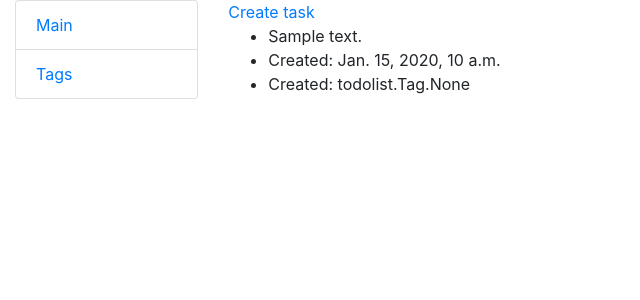
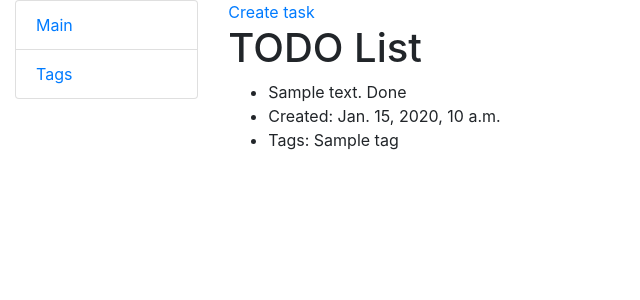
Before and after one commit to ZabFTFT/todo-list, a Django app: page / in a window 1280 px wide. Shown: the top 300 px of the page, without its empty margins (0-640 px from the left). Run offline with Django 4.2, Linux system fonts and the light colour scheme; tables that the repository leaves empty hold one stand-in row (values such as "Sample post").

Commit message:
update models and task_list template with ordering and tags display

```diff
--- a/templates/todolist/task_list.html
+++ b/templates/todolist/task_list.html
@@ -2,12 +2,24 @@
 
 {% block content %}
   <a href="{% url 'todolist:create-task' %}">Create task</a>
+  <h1>TODO List</h1>
   {% if task_list %}
     {% for task in task_list %}
       <ul>
-        <li>{{ task.content }}</li>
+        <li>
+          {{ task.content }}
+          {% if task.done_marker == True %}
+            Done
+          {% else %}
+            Not Done
+          {% endif %}
+        </li>
         <li>Created: {{ task.datetime }}</li>
-        <li>Created: {{ task.tags }}</li>
+
+        <li>Tags: {% for tag in task.tags.all %}
+          {{ tag.name }}
+          {% endfor %}
+        </li>
       </ul>
     {% endfor %}
   {% endif %}
--- a/todolist/models.py
+++ b/todolist/models.py
@@ -14,3 +14,6 @@ class Task(models.Model):
     deadline = models.DateTimeField(null=True)
     done_marker = models.BooleanField(default=False)
     tags = models.ManyToManyField(Tag)
+
+    class Meta:
+        ordering = ["done_marker"]
```
